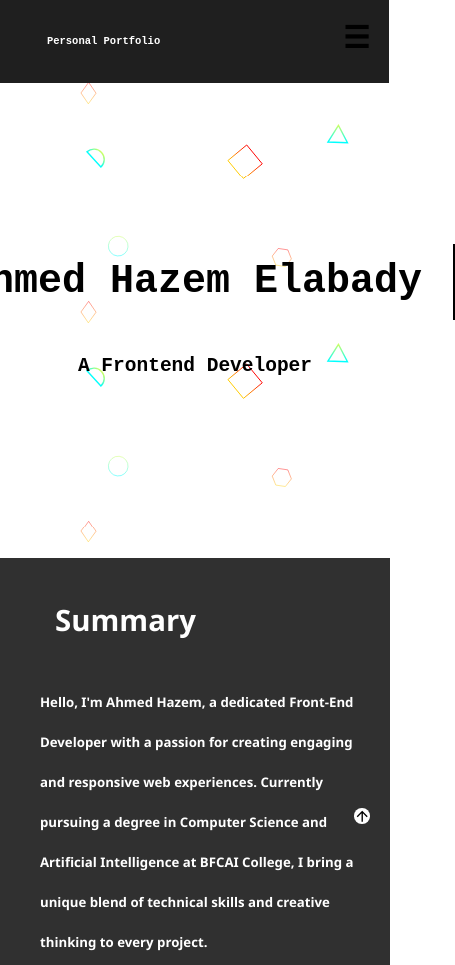
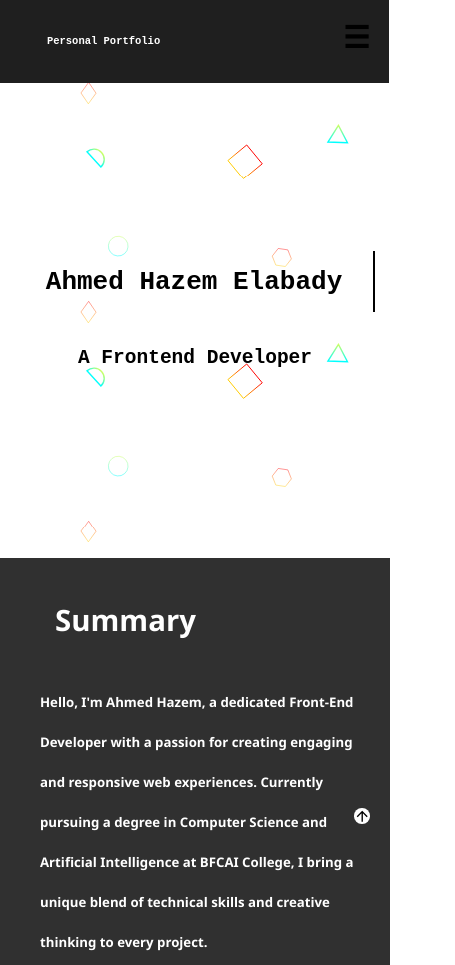
Before and after one commit to ahmed-hazem-1/Personal_Portfolio-Website, a plain HTML site: page index.html in a window 390 px wide. Shown: the top 965 px of the page, 455 px wide, since content can reach past the window. Drawn offline with Linux system fonts and the light colour scheme; a small style sheet from the web is missing.

Commit message:
Update style.css

```diff
--- a/style.css
+++ b/style.css
@@ -393,6 +393,12 @@ footer {
         z-index: 1;
     }
 
+     .name{
+        overflow: hidden;
+        border-right: 2px solid; /* Add a border for the blinking cursor effect */
+        font-size: 26px !important; /* Adjust the font size as needed */
+    }
+
     h2 {
         font-size: 2em;
     }
```
